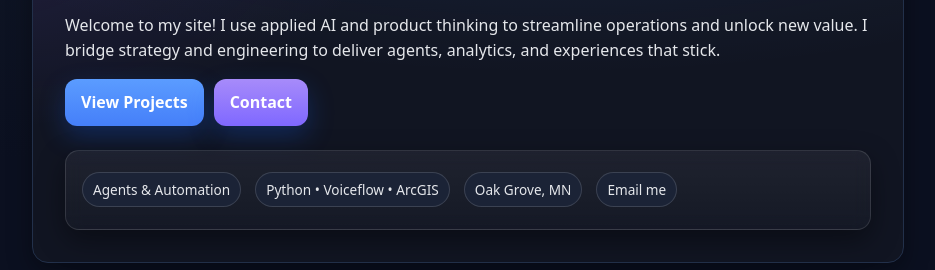
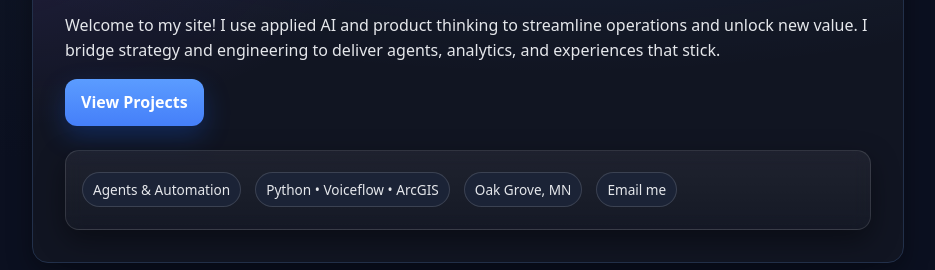
Before and after one commit to tomsullivan79/portfolio, an Astro site: page / in a window 1280 px wide. Shown: the part 239-509 px from the top of the page, without its empty margins (172-1107 px from the left). Built offline with nearby package versions, Linux system fonts and the light colour scheme; Astro itself is replaced by a stand-in of ours.

Commit message:
Removed contact button

```diff
--- a/src/pages/index.astro
+++ b/src/pages/index.astro
@@ -54,7 +54,7 @@ const projects = [
       <p>{site.blurb}</p>
       <div style="display:flex; gap:10px; margin-top:12px">
         <a href="#projects" class="btn">View Projects</a>
-        <a href="#contact" class="btn" style="background:linear-gradient(180deg, var(--accent), #7f68ff)">Contact</a>
+       <!-- <a href="#contact" class="btn" style="background:linear-gradient(180deg, var(--accent), #7f68ff)">Contact</a>-->
       </div>
     </div>
 
```
